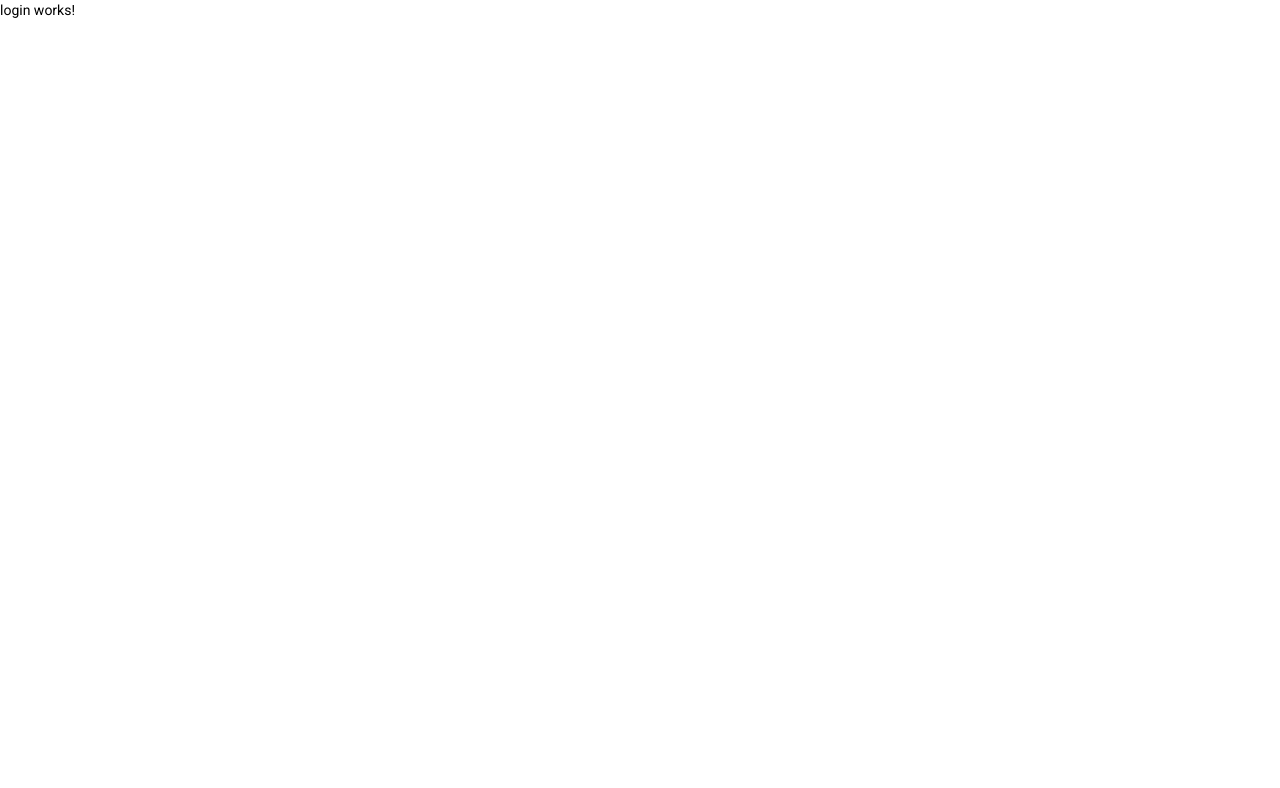
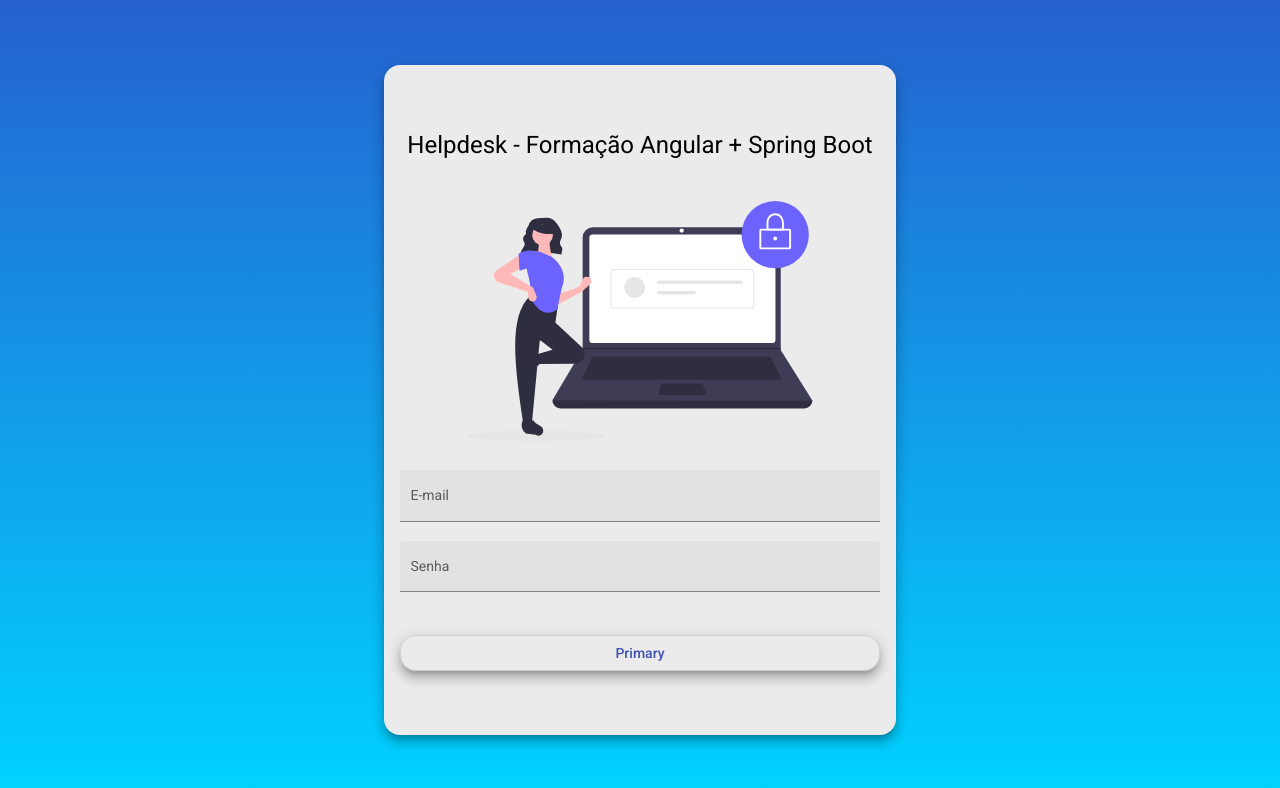
Before and after one commit to TeusGouvea/HelpDesk-frontend, an Angular app: page /login in a window 1280 px wide. Shown: the top 788 px of the page. Built offline with nearby package versions, Linux system fonts and the light colour scheme.

Commit message:
HTML e CSS para LOGIN

```diff
--- a/src/app/components/login/login.component.css
+++ b/src/app/components/login/login.component.css
@@ -0,0 +1,39 @@
+.container {
+    height: 100%;
+    background: linear-gradient(180deg, rgba(2,0,36,1) 0%, rgba(37,97,207,1) 0%, rgba(0,212,255,1) 100%);
+    display: flex;
+    align-items: center;
+    justify-content: center;
+ }
+
+.form {
+    width: 30rem;
+    margin: auto;
+    background-color: rgb(235, 235, 235);
+    padding: 4rem 1rem;
+    border-radius: 1rem;
+ }
+
+h1 {
+    width: 100%;
+    text-align: center;
+ }
+
+img{
+    height: 15rem;
+    width: 100%;
+    margin: 1.5rem auto 1.5rem auto;
+}
+
+.full-width {
+    width: 100%;
+}
+
+button{
+    margin-top: 1.5rem;
+    border-radius: 1rem;
+}
+
+button:hover{
+    background-color: #03CCFC;
+}
--- a/src/app/components/login/login.component.html
+++ b/src/app/components/login/login.component.html
@@ -1 +1,20 @@
-<p>login works!</p>
+<div class="container">
+    <form class="form mat-elevation-z8">
+
+        <h1>Helpdesk - Formação Angular + Spring Boot</h1>
+
+        <img src="assets/img/login-image.svg" alt="Image Login">
+
+        <mat-form-field class="full-width" appearance="fill">
+          <mat-label>E-mail</mat-label>
+          <input matInput placeholder="fulano@mail.com">
+        </mat-form-field>
+
+        <mat-form-field class="full-width" appearance="fill">
+          <mat-label>Senha</mat-label>
+          <input type="password" matInput placeholder="Ex. 123">
+        </mat-form-field>
+
+        <button class="full-width mat-elevation-z8" mat-stroked-button color="primary">Primary</button>
+     </form>
+</div>
```
